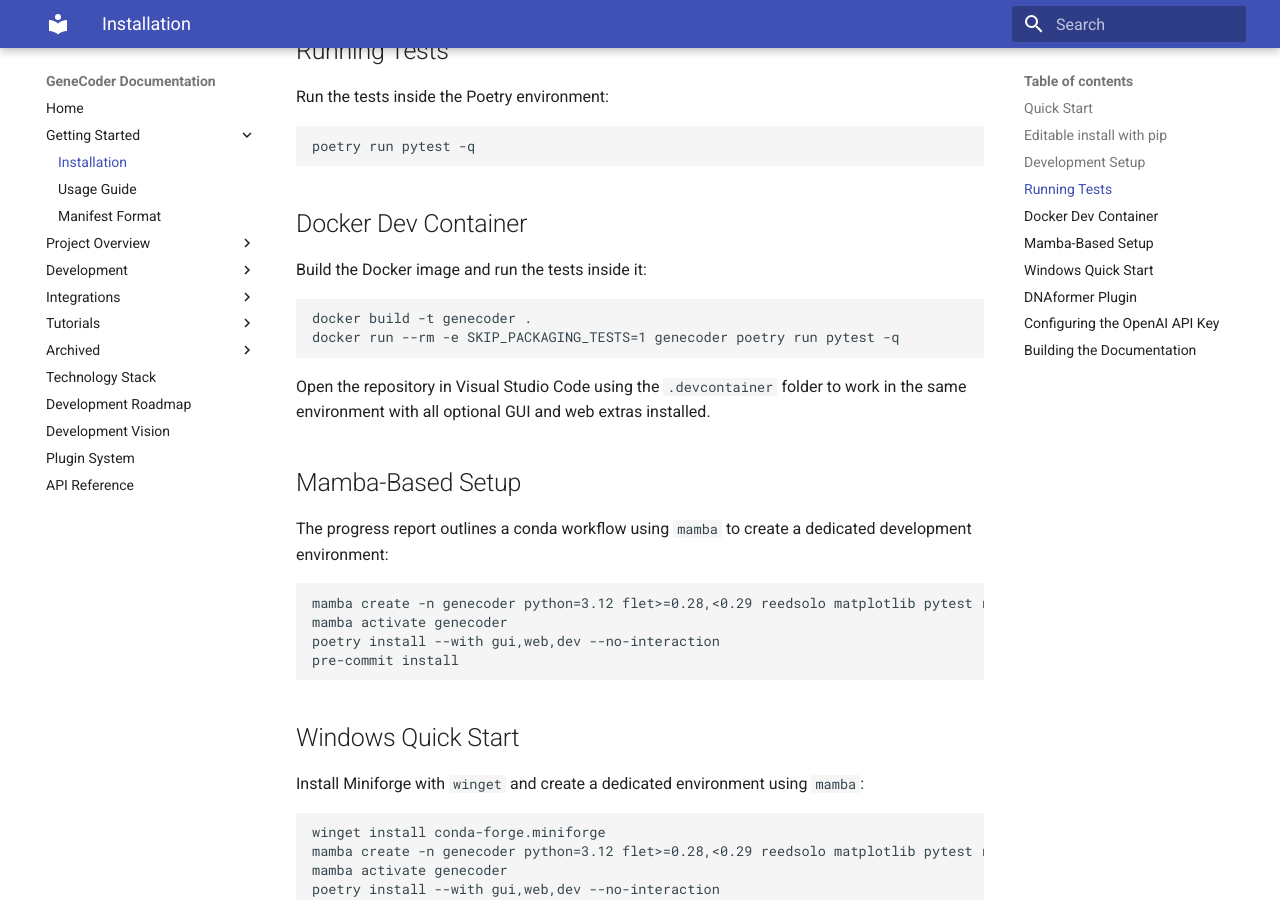
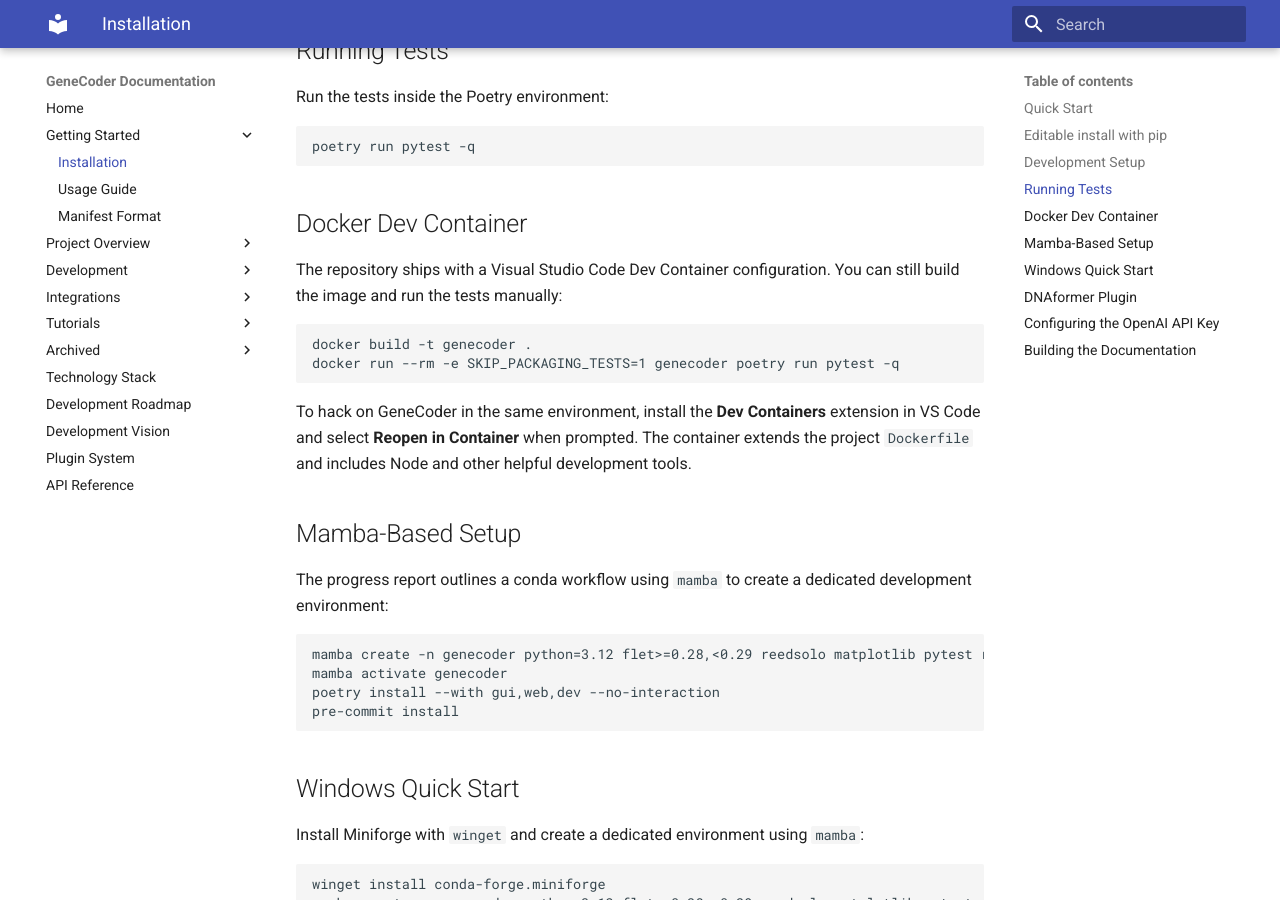
Before and after one commit to d0tTino/GeneCoder, an MkDocs documentation site: the page built from docs/installation.md, in a window 1280 px wide and 900 px high, scrolled down 920 px. Built offline with MkDocs 1.6.1 and Material for MkDocs 9.7.7, drawn with Linux system fonts in a browser that asks for light colours.

Commit message:
Add VS Code dev container

````diff
--- a/docs/installation.md
+++ b/docs/installation.md
@@ -46,15 +46,18 @@
 
 ## Docker Dev Container
 
-Build the Docker image and run the tests inside it:
+The repository ships with a Visual Studio Code Dev Container configuration. You
+can still build the image and run the tests manually:
 
 ```bash
 docker build -t genecoder .
 docker run --rm -e SKIP_PACKAGING_TESTS=1 genecoder poetry run pytest -q
 ```
 
-Open the repository in Visual Studio Code using the `.devcontainer` folder to
-work in the same environment with all optional GUI and web extras installed.
+To hack on GeneCoder in the same environment, install the **Dev Containers**
+extension in VS Code and select **Reopen in Container** when prompted. The
+container extends the project `Dockerfile` and includes Node and other helpful
+development tools.
 
 ## Mamba-Based Setup
 
````
Also changed, not shown: 2 other files.
